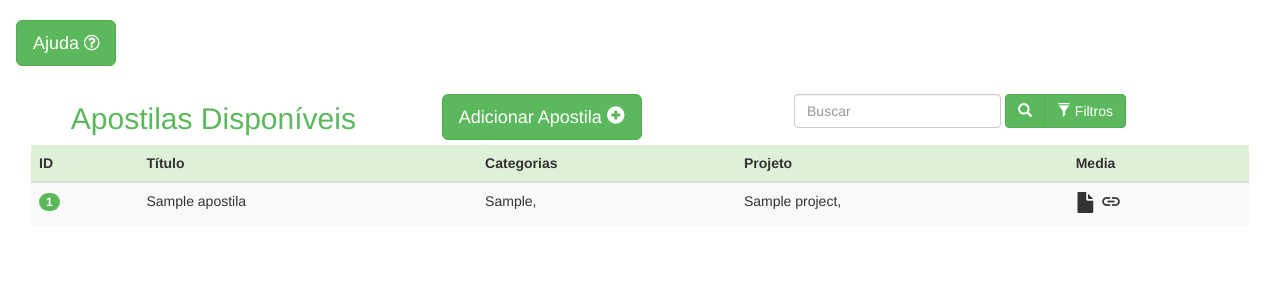
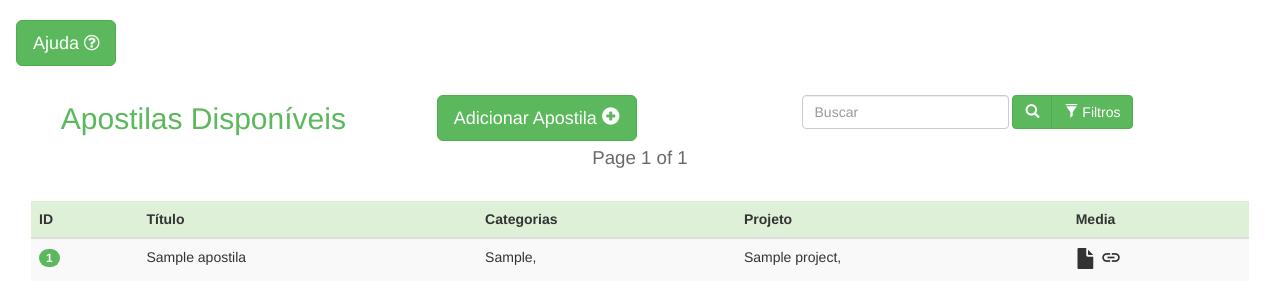
Before and after one commit to Gguidini/artheart-db-explorer, a Django app: page /search/ in a window 1280 px wide. Shown: the part 76-384 px from the top of the page. Run offline with Django 3.2, Linux system fonts and the light colour scheme; tables that the repository leaves empty hold one stand-in row (values such as "Sample post"); some libraries are stand-ins or nearby versions.

Commit message:
Adicionado paginator

```diff
--- a/Materials/templates/Materials/search.html
+++ b/Materials/templates/Materials/search.html
@@ -21,10 +21,16 @@
         text-align: center;
         margin-top: 1%;
     }
+
+    .current {
+        color: dimgray;
+        font-size: 14pt;
+    }
+
 </style>
 <script>
-    function show_help() {
-        var panel = document.getElementById("help_panel");
+    function show_help(target) {
+        var panel = document.getElementById(target);
         panel.classList.toggle("hidden");
     }
 
@@ -40,10 +46,10 @@
 {% endblock %}
 
 {% block content %}
+<!-- Botão de Ajuda -->
 <div class="conteiner-fluid">
-
     <div class="conteiner margin">
-        <button class="btn btn-success btn-lg" type="button" onmouseover="show_help()" onmouseout="show_help()" aria-haspopup="true" aria-expanded="false">
+        <button class="btn btn-success btn-lg" type="button" onmouseover="show_help('help_panel')" onmouseout="show_help('help_panel')" aria-haspopup="true" aria-expanded="false">
             Ajuda <i class="fa fa-question-circle-o"></i>
         </button>
             <div class="panel panel-success hidden bkgd-green" id="help_panel">
@@ -56,12 +62,18 @@
                 </div>
         </div>
     </div>
+</div>
+<!-- /Botão de Ajuda -->
+<!-- Barra de título e filtros -->
+    <div class="row">
         <div class="col-md-4">
             <h2>Apostilas Disponíveis</h2>
         </div>
         <div class="col-md-2 center">
 
-                    <a class="btn btn-success btn-lg" href="{% url 'url_detail' -1 %}">Adicionar Apostila <span class="glyphicon glyphicon-plus-sign"></span></a>
+            <a class="btn btn-success btn-lg" href="{% url 'url_detail' -1 %}">Adicionar Apostila
+                <span class="glyphicon glyphicon-plus-sign"></span>
+            </a>
         </div>
         <div class="col-md-6 center">
 
@@ -70,12 +82,15 @@
                 <div class="form-inline">
                     <input class="form-control" type="text" name="search" placeholder="Buscar">
                     <div class="btn-group" role="group" aria-label="...">
-                    <button type="submit" class="btn btn-success"><span class="glyphicon glyphicon-search"></span></button>
-                    <button type="button" class="btn btn-success" data-toggle="collapse" data-target="#filters"><span class="glyphicon glyphicon-filter"></span> Filtros</button>
+                        <button type="submit" class="btn btn-success">
+                            <span class="glyphicon glyphicon-search"></span>
+                        </button>
+                        <button type="button" class="btn btn-success" onclick="show_help('filters')">
+                            <span class="glyphicon glyphicon-filter"></span> Filtros</button>
                     </div>
                 </div>
                 <div class="row" style="margin-top: 2%">
-                    <div id="filters" class="collapse form-inline">
+                    <div id="filters" class="form-inline hidden">
                         <label for="project" class="col-sm-2 control-label" style="color: dimgray">Projeto: </label>
                         <select name="project" id="project" class="form-control">
                             <option selected value> ------- </option>
@@ -85,23 +100,46 @@
                         </select>
                         <div class="row" style="margin-top: 1%">
                             <label for="categories" class="col-sm-2 control-label" style="color: dimgray">Categorias: </label>
-                            <select name="categories" id="categories" class="form-control" multiple >
+                            <select name="categories" id="categories" class="form-control" multiple>
                                 {% for category in categories %}
                                 <option value="{{category.id}}">{{ category.category|safe }}</option>
                                 {% endfor %}
                             </select>
-                            <p style="color: darkgray; margin-top: 1%">Pressione <img src="{% static 'Materials/assets/ctrl.jpeg' %}" alt="Control key" style="max-width: 5%" align="middle"> para selecionar mais de uma categoria.</p>
+                            <p style="color: darkgray; margin-top: 1%">Pressione
+                                <img src="{% static 'Materials/assets/ctrl.jpeg' %}" alt="Control key" style="max-width: 5%"
+                                    align="middle"> para selecionar mais de uma categoria.</p>
                         </div>
                     </div>
                 </div>
             </form>
         </div>
     </div>
+    <!-- Barra de título e filtros -->
+    <!-- Paginator BEGIN -->
+    <div class="container-fluid" style="text-align: center;">
+        <span class="step-links" >
+            {% if entries.has_previous %}
+                <a href="?page=1">&laquo; first</a>
+                <a href="?page={{ entries.previous_page_number }}">previous</a>
+            {% endif %}
+
+            <span class="current">
+                Page {{ entries.number }} of {{ entries.paginator.num_pages }}
+            </span>
+
+            {% if entries.has_next %}
+                <a href="?page={{ entries.next_page_number }}">next</a>
+                <a href="?page={{ entries.paginator.num_pages }}">last &raquo;</a>
+            {% endif %}
+        </span>
+    </div>
+    <!-- Paginator END -->
 
     <div class="container-fluid margin">
         <table class="table table-hover table-striped" style="margin-top: 1em;">
+            <div style="position: sticky">
                 <thead>
-            <tr class="bg-success" style="position: sticky">
+                    <tr class="bg-success">
                         <th scope="col">ID</th>
                         <th scope="col">Título</th>
                         <th scope="col">Categorias</th>
@@ -109,6 +147,7 @@
                         <th scope="col">Media</th>
                     </tr>
                 </thead>
+            </div>
             <tbody>
             {% for ap in entries %}
                 <tr title="{{ ap.description }}">
--- a/Materials/views.py
+++ b/Materials/views.py
@@ -4,14 +4,17 @@ This file defines functions to manipulate user interaction with the web-interfac
 Responsible for views related to the models defined in Materials/models.py.
 """
 
-from django.shortcuts import render, HttpResponse, redirect
-from .models import Apostila, Project, Categoria
+import os
+
+from django.core.paginator import Paginator
+from django.http import HttpResponseForbidden
+from django.shortcuts import HttpResponse, redirect, render
 from django.urls import reverse_lazy
-from django.http import HttpResponseForbidden
 
 from ArtHeart.settings import MEDIA_ROOT, MEDIA_URL
-import os
-from .forms import ApostilaUpload, ProjectUpload, CategoryUpload
+
+from .forms import ApostilaUpload, CategoryUpload, ProjectUpload
+from .models import Apostila, Categoria, Project
 
 # Create your views here.
 
@@ -25,12 +28,17 @@ def search(request):
     Links to detail view.
     """
     data = {}
-    projs = Project.objects.all()
-    cats = Categoria.objects.all()
+    projs = Project.objects.all().order_by('name')
+    cats = Categoria.objects.all().order_by('category')
     data['projects'] = projs
     data['categories'] = cats
     data['media'] = MEDIA_URL
     aps = Apostila.objects.all()
+
+    # Paginator
+    paginator = Paginator(aps, 30)
+    page = request.GET.get('page')
+    aps = paginator.get_page(page)
     # filter entries to be displayed
     if request.method == 'GET' and not request.GET == {}:
         if 'search' in request.GET:
@@ -107,7 +115,7 @@ def projects(request):
     Links to edit_project view.
     """
     data = {}
-    data['projects'] = Project.objects.all()
+    data['projects'] = Project.objects.all().order_by('name')
     data['form'] = ProjectUpload()
     if request.method == 'POST':
         form = ProjectUpload(request.POST or None)
@@ -163,7 +171,7 @@ def category(request, pk):
         if form.is_valid():
             form.save()
 
-    cats = Categoria.objects.all()
+    cats = Categoria.objects.all().order_by('name')
     form = CategoryUpload()
     data = {'cat': cats, 'form': form}
     return render(request, 'Materials/category.html', data)
```
Lines whose indentation alone changed are shown as unchanged.
